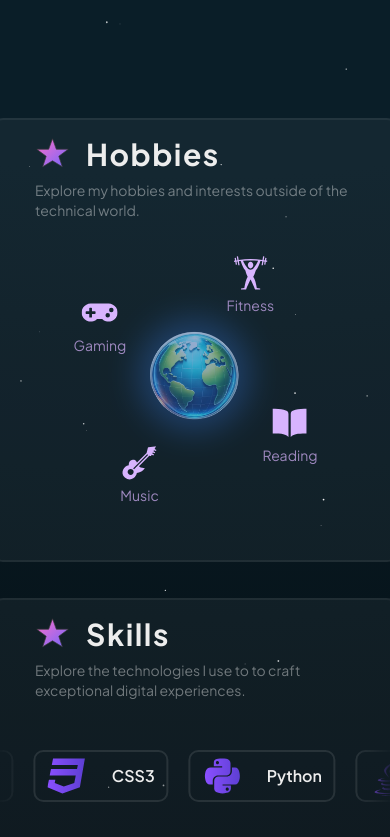
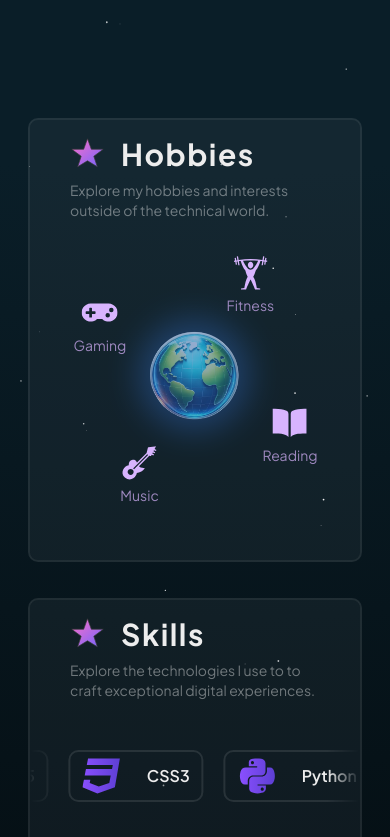
Before and after one commit to Serdar-b/portfolio, a Next.js app: page / in a window 390 px wide. Shown: the part 4240-5077 px from the top of the page. Built offline with nearby package versions, Linux system fonts and the light colour scheme.

Commit message:
fixed about section size on mobile screens

```diff
--- a/components/Card.tsx
+++ b/components/Card.tsx
@@ -17,7 +17,7 @@ const Card = ({
 }) => {
   return (
     <div
-      className={`flex flex-col ${cardClasses} outline outline-2 outline-white/10 rounded-lg bg-gray-500/10 mt-10 max-w-[400px] sm:max-w-[600px]`}
+      className={`flex flex-col ${cardClasses} outline outline-2 outline-white/10 rounded-lg bg-gray-500/10 mt-10 max-w-[330px] sm:max-w-[600px]`}
     >
       <div className="flex flex-col px-10 mb-5">
         <div className="flex flex-row items-center justify-start gap-4 pt-4">
```
